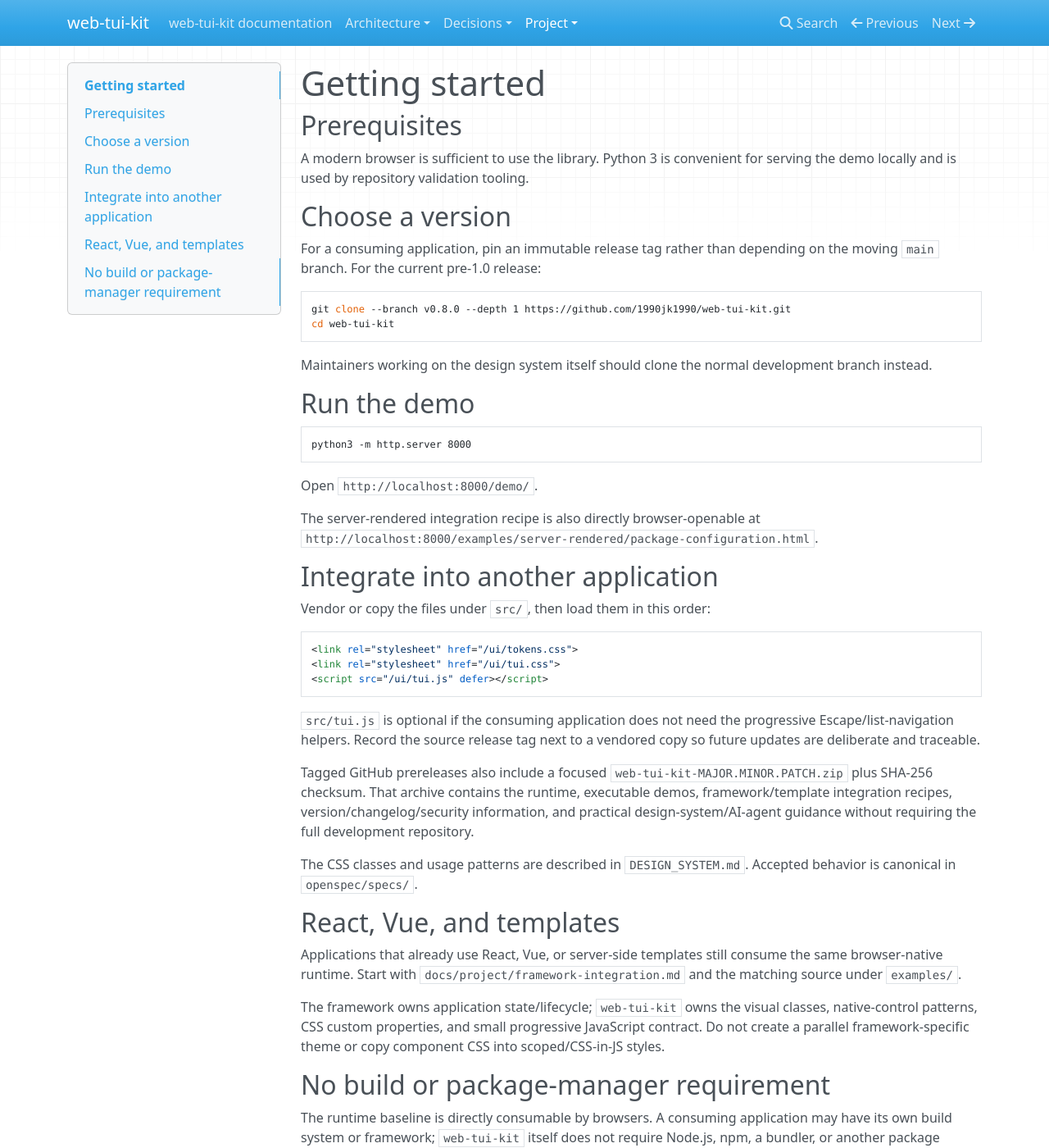
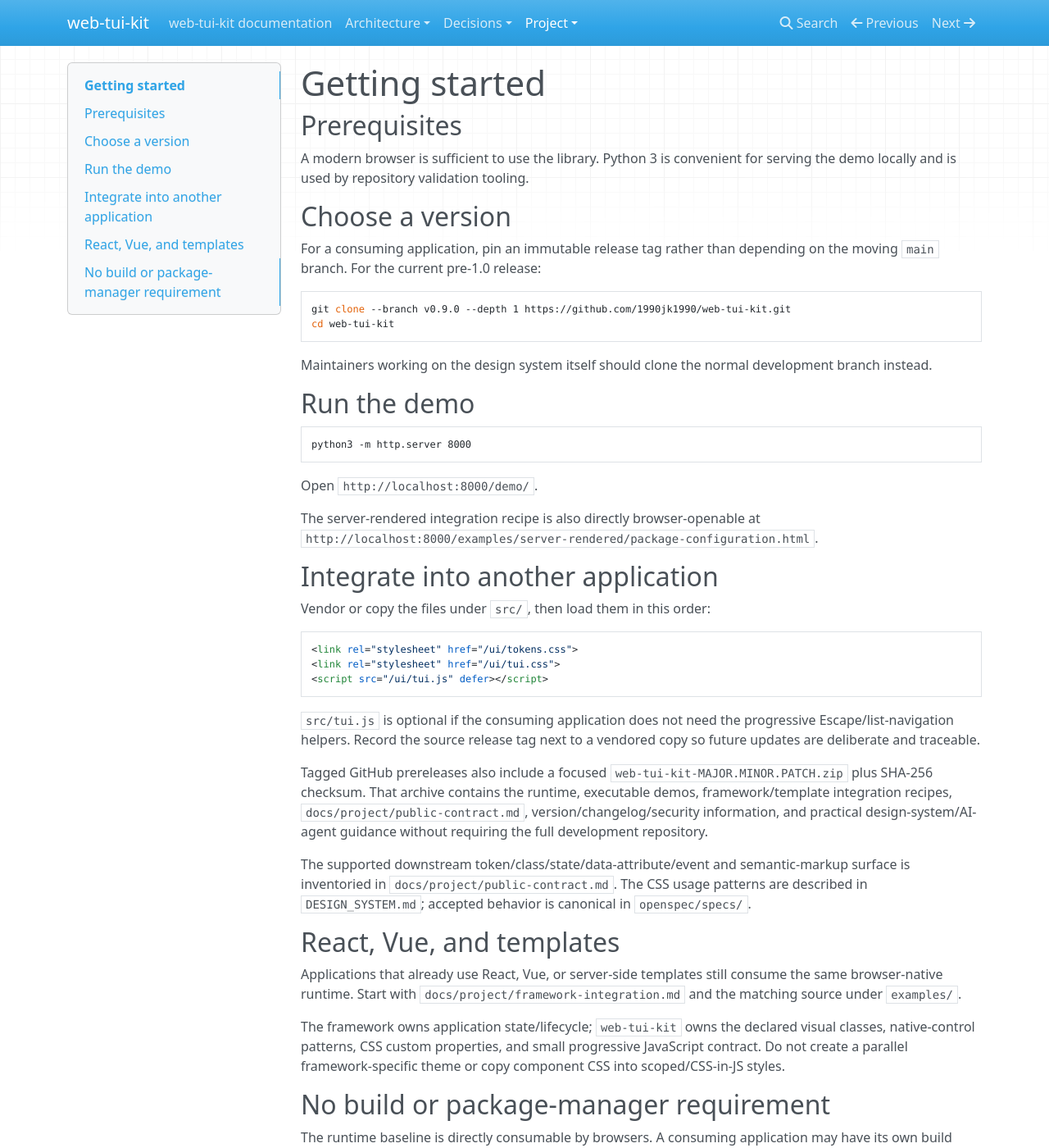
Before and after one commit to 1990jk1990/web-tui-kit, an MkDocs documentation site: the page built from docs/project/getting-started.md, in a window 1280 px wide and 1400 px high. Shown: the whole window at 82% size. Built offline with MkDocs 1.6.1, drawn with Linux system fonts in a browser that asks for light colours; nearby versions of some CDN libraries.

Commit message:
release: prepare v0.9.0 (#31)
Prepare the v0.9.0 prerelease with finalized version identity, changelog/current-release references, security/release guidance, deterministic public-contract distribution, and archived release OpenSpec evidence.

````diff
--- a/docs/project/getting-started.md
+++ b/docs/project/getting-started.md
@@ -9,7 +9,7 @@ A modern browser is sufficient to use the library. Python 3 is convenient for se
 For a consuming application, pin an immutable release tag rather than depending on the moving `main` branch. For the current pre-1.0 release:
 
 ```bash
-git clone --branch v0.8.0 --depth 1 https://github.com/1990jk1990/web-tui-kit.git
+git clone --branch v0.9.0 --depth 1 https://github.com/1990jk1990/web-tui-kit.git
 cd web-tui-kit
 ```
 
@@ -37,15 +37,15 @@ Vendor or copy the files under `src/`, then load them in this order:
 
 `src/tui.js` is optional if the consuming application does not need the progressive Escape/list-navigation helpers. Record the source release tag next to a vendored copy so future updates are deliberate and traceable.
 
-Tagged GitHub prereleases also include a focused `web-tui-kit-MAJOR.MINOR.PATCH.zip` plus SHA-256 checksum. That archive contains the runtime, executable demos, framework/template integration recipes, version/changelog/security information, and practical design-system/AI-agent guidance without requiring the full development repository.
+Tagged GitHub prereleases also include a focused `web-tui-kit-MAJOR.MINOR.PATCH.zip` plus SHA-256 checksum. That archive contains the runtime, executable demos, framework/template integration recipes, `docs/project/public-contract.md`, version/changelog/security information, and practical design-system/AI-agent guidance without requiring the full development repository.
 
-The CSS classes and usage patterns are described in `DESIGN_SYSTEM.md`. Accepted behavior is canonical in `openspec/specs/`.
+The supported downstream token/class/state/data-attribute/event and semantic-markup surface is inventoried in `docs/project/public-contract.md`. The CSS usage patterns are described in `DESIGN_SYSTEM.md`; accepted behavior is canonical in `openspec/specs/`.
 
 ## React, Vue, and templates
 
 Applications that already use React, Vue, or server-side templates still consume the same browser-native runtime. Start with `docs/project/framework-integration.md` and the matching source under `examples/`.
 
-The framework owns application state/lifecycle; `web-tui-kit` owns the visual classes, native-control patterns, CSS custom properties, and small progressive JavaScript contract. Do not create a parallel framework-specific theme or copy component CSS into scoped/CSS-in-JS styles.
+The framework owns application state/lifecycle; `web-tui-kit` owns the declared visual classes, native-control patterns, CSS custom properties, and small progressive JavaScript contract. Do not create a parallel framework-specific theme or copy component CSS into scoped/CSS-in-JS styles.
 
 ## No build or package-manager requirement
 
````
Also changed, not shown: CHANGELOG.md (+4 -0 lines), README.md (+4 -4 lines), RELEASING.md (+3 -1 lines), SECURITY.md (+3 -1 lines), docs/project/framework-integration.md (+2 -2 lines), docs/project/overview.md (+4 -2 lines), examples/README.md (+4 -4 lines), openspec/changes/archive/2026-09-11-release-0.9.0/proposal.md (added, +39 -0 lines), openspec/changes/archive/2026-09-11-release-0.9.0/tasks.md (added, +14 -0 lines), 1 other file.
